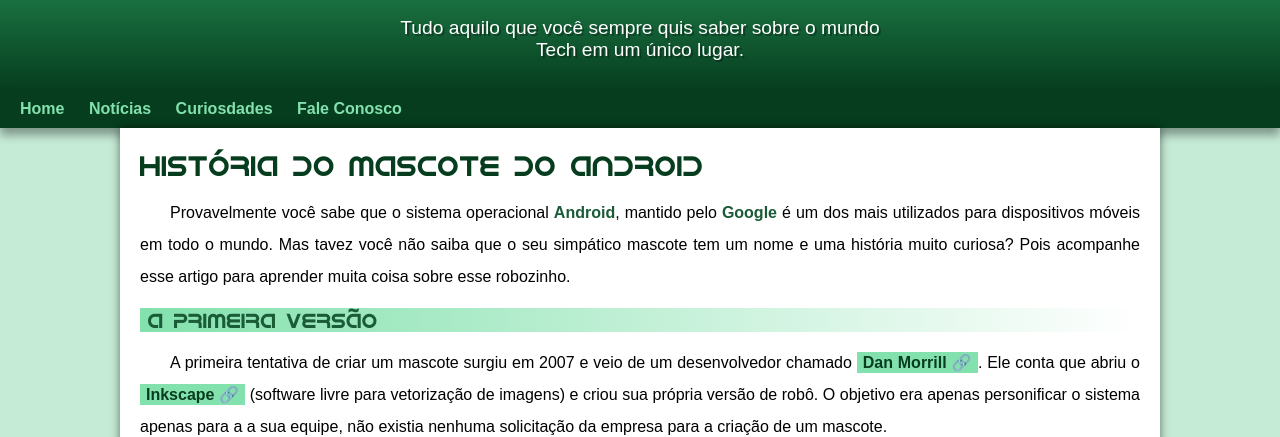
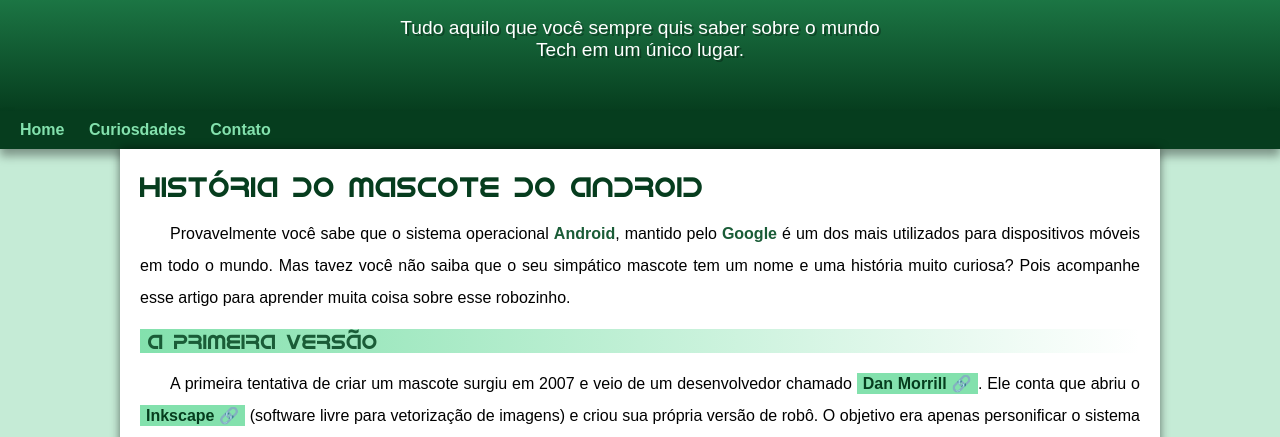
Before and after one commit to marcellemoura/projeto-android, a plain HTML site: page index.html in a window 1280 px wide. Shown: the part 100-537 px from the top of the page. Drawn offline with Linux system fonts and the light colour scheme.

Commit message:
Problema de padding corrigido.

```diff
--- a/estilo/style.css
+++ b/estilo/style.css
@@ -51,7 +51,7 @@
             padding-right: 10px;
             padding-left: 10px;
             margin: auto;
-            margin-bottom: 30px;
+            padding-bottom: 50px;
             text-shadow: 2px 2px 0px rgba(0, 0, 0, 0.315);}
 
 nav {background-color: var(--cor5);
--- a/index.html
+++ b/index.html
@@ -16,9 +16,8 @@
     </header>
     <nav> <!--MENU-->
         <a href="#">Home</a>
-        <a href="#">Notícias</a>
         <a href="#">Curiosdades</a>
-        <a href="#">Fale Conosco</a>
+        <a href="#">Contato</a>
     </nav>
     <main> <!--CONTEÚDO PRINCIPAL-->
 <article> <!--ARTIGO-->
```
